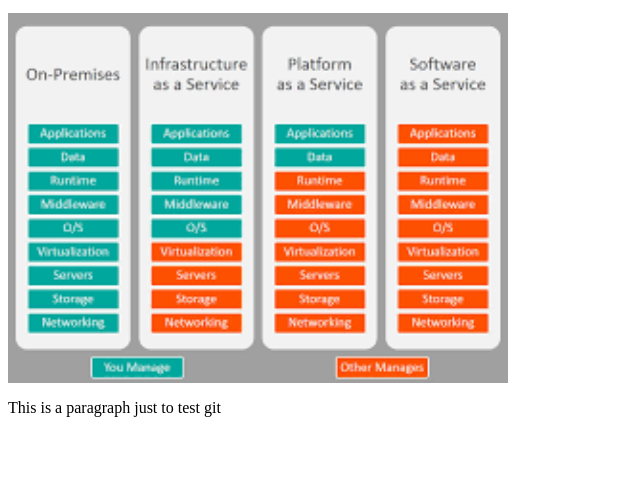
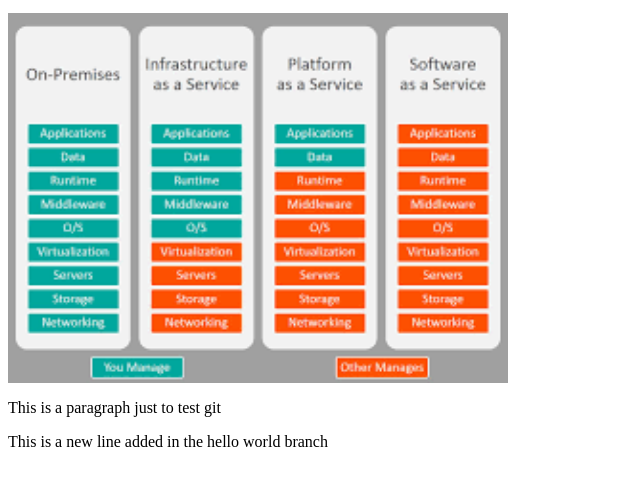
Before and after one commit to chinmaya221/helloWorld, a plain HTML site: page index.html in a window 1280 px wide. Shown: the part 87-572 px from the top of the page, without its empty margins (0-640 px from the left). Drawn offline with Linux system fonts and the light colour scheme; no server answers.

Commit message:
This is the hello world branch new update

```diff
--- a/index.html
+++ b/index.html
@@ -23,4 +23,5 @@
         });
     </script>
 	<p>This is a paragraph just to test git</p>
+	<p>This is a new line added in the hello world branch</p>
 </html>
```
Also changed, not shown: Chinmay.jpg (added).
